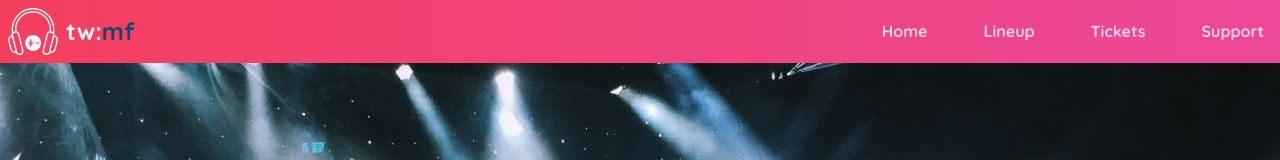
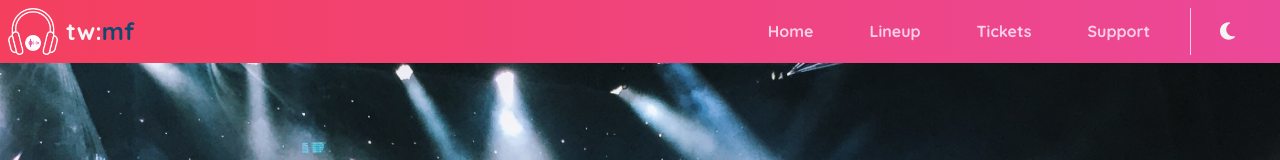
Before and after one commit to regret546/tailwin-starter, a website: page src/index.html in a window 1280 px wide. Shown: the top 160 px of the page. Drawn offline with Linux system fonts and the light colour scheme.

Commit message:
add dark and light icon and add ChangeTheme function

```diff
--- a/src/index.html
+++ b/src/index.html
@@ -38,6 +38,16 @@
           carousel.scrollLeft = carousel.scrollLeft - itemWidth;
         });
       };
+      function changeTheme() {
+        const theme = document.querySelector("#theme");
+        if (theme.classList.contains("fa-moon")) {
+          theme.classList.remove("fa-moon");
+          theme.classList.add("fa-sun");
+        } else {
+          theme.classList.remove("fa-sun");
+          theme.classList.add("fa-moon");
+        }
+      }
     </script>
   </head>
   <body>
@@ -142,6 +152,14 @@
               </li>
               <li class="menu-item">
                 <a class="flex items-center" href="#">Support</a>
+              </li>
+              <li class="divider my-2 h-auto w-[1px] bg-pink-200"></li>
+              <li class="relative mr-10 flex items-center">
+                <i
+                  onclick="changeTheme()"
+                  class="fa-solid fa-moon w-[25px] cursor-pointer text-xl"
+                  id="theme"
+                ></i>
               </li>
             </ul>
           </div>
```
Also changed, not shown: dist/output.css.
